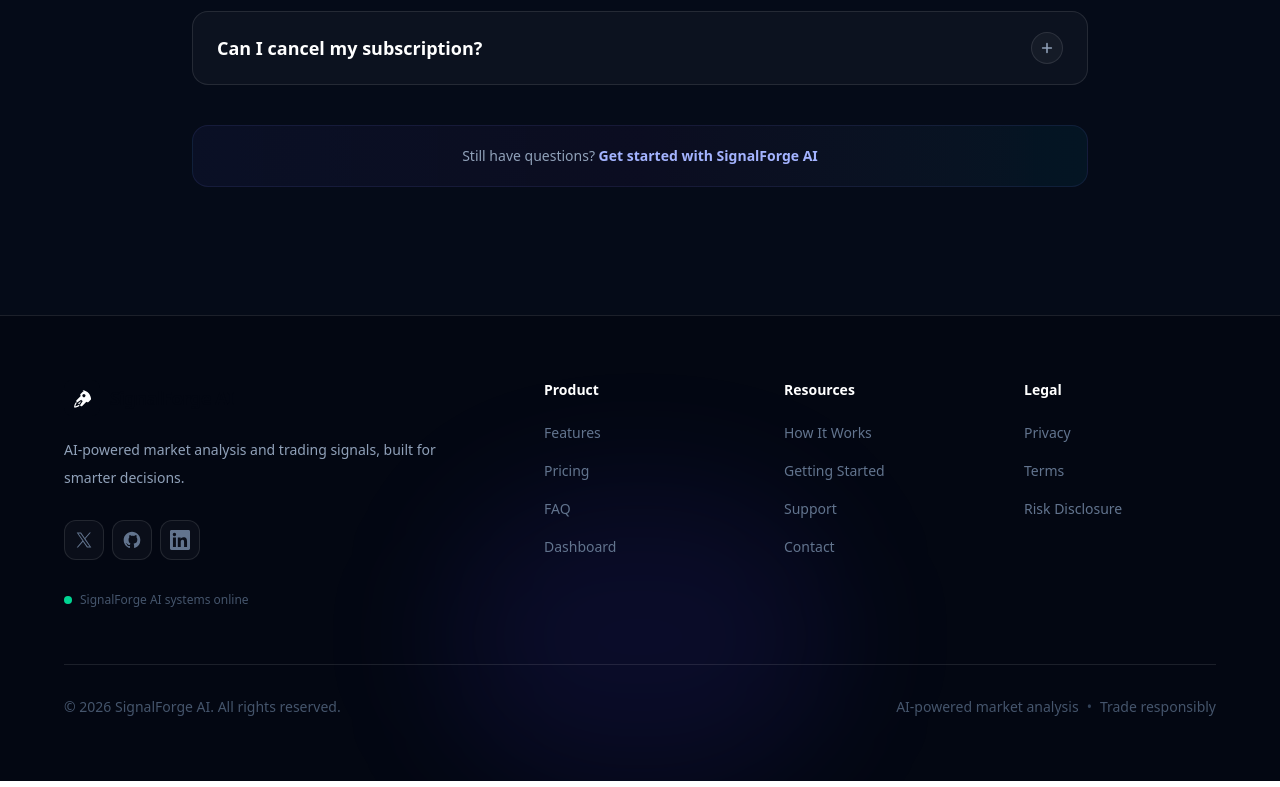
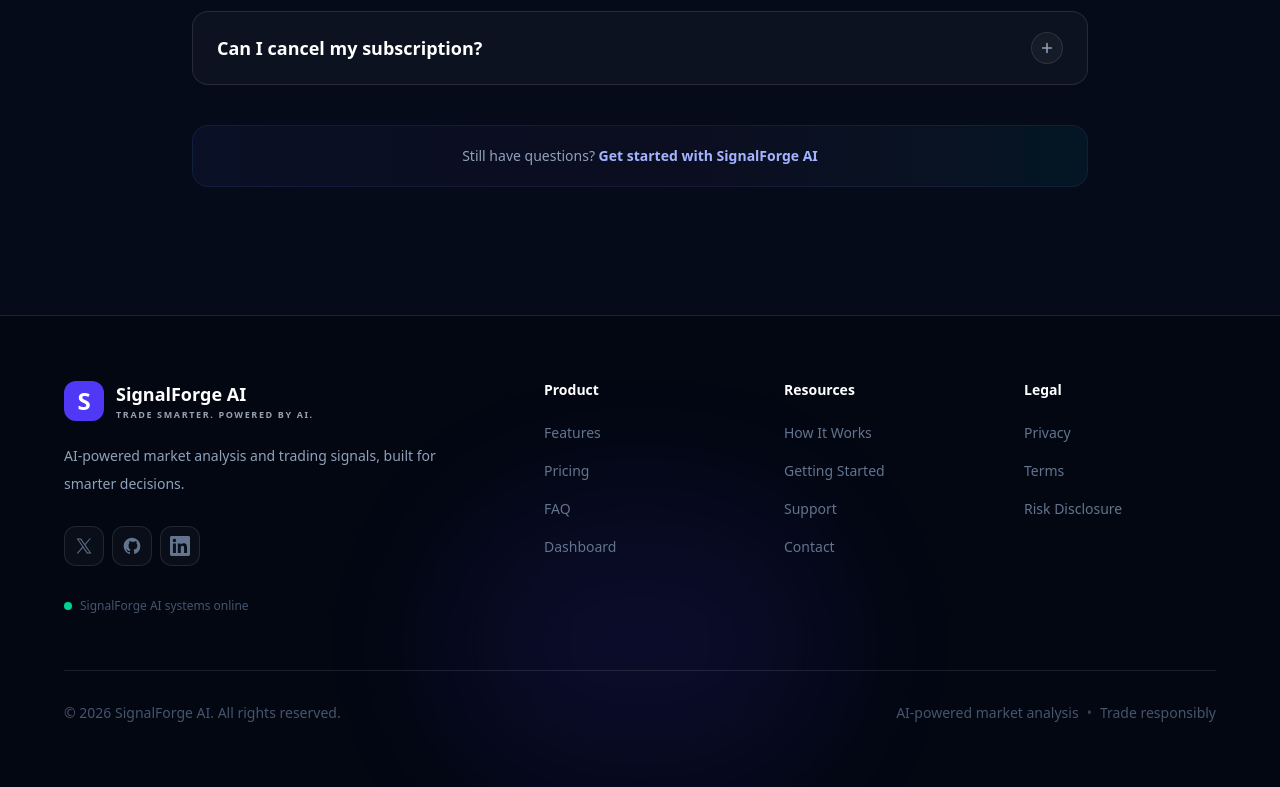
Before and after one commit to Lens98/pocket-option-signal-api, a Next.js app in the folder landing-page/: page / in a window 1280 px wide. Shown: the part 4672-5459 px from the top of the page. Built offline with nearby package versions, Linux system fonts and the light colour scheme.

Commit message:
Update landing page footer branding

```diff
--- a/landing-page/components/sections/Footer.tsx
+++ b/landing-page/components/sections/Footer.tsx
@@ -1,6 +1,4 @@
 import { siteConfig } from "@/config/site";
-import { Logo } from "@/components/Logo";
-
 const socials = [
   {
     label: "X (Twitter)",
@@ -66,8 +64,22 @@
         <div className="grid gap-12 lg:grid-cols-5">
           {/* Brand */}
           <div className="lg:col-span-2">
-            <div className="text-white">
-              <Logo />
+            <div className="flex items-center gap-3 text-white">
+              <div className="flex h-10 w-10 flex-shrink-0 items-center justify-center rounded-xl bg-indigo-600">
+                <span className="text-2xl font-extrabold leading-none text-white">
+                  S
+                </span>
+              </div>
+
+              <div>
+                <div className="text-lg font-bold">
+                  {name}
+                </div>
+
+                <div className="text-[9px] font-semibold tracking-[0.18em] text-gray-400">
+                  TRADE SMARTER. POWERED BY AI.
+                </div>
+              </div>
             </div>
 
             <p className="mt-5 max-w-sm text-sm leading-7 text-slate-400">
```
